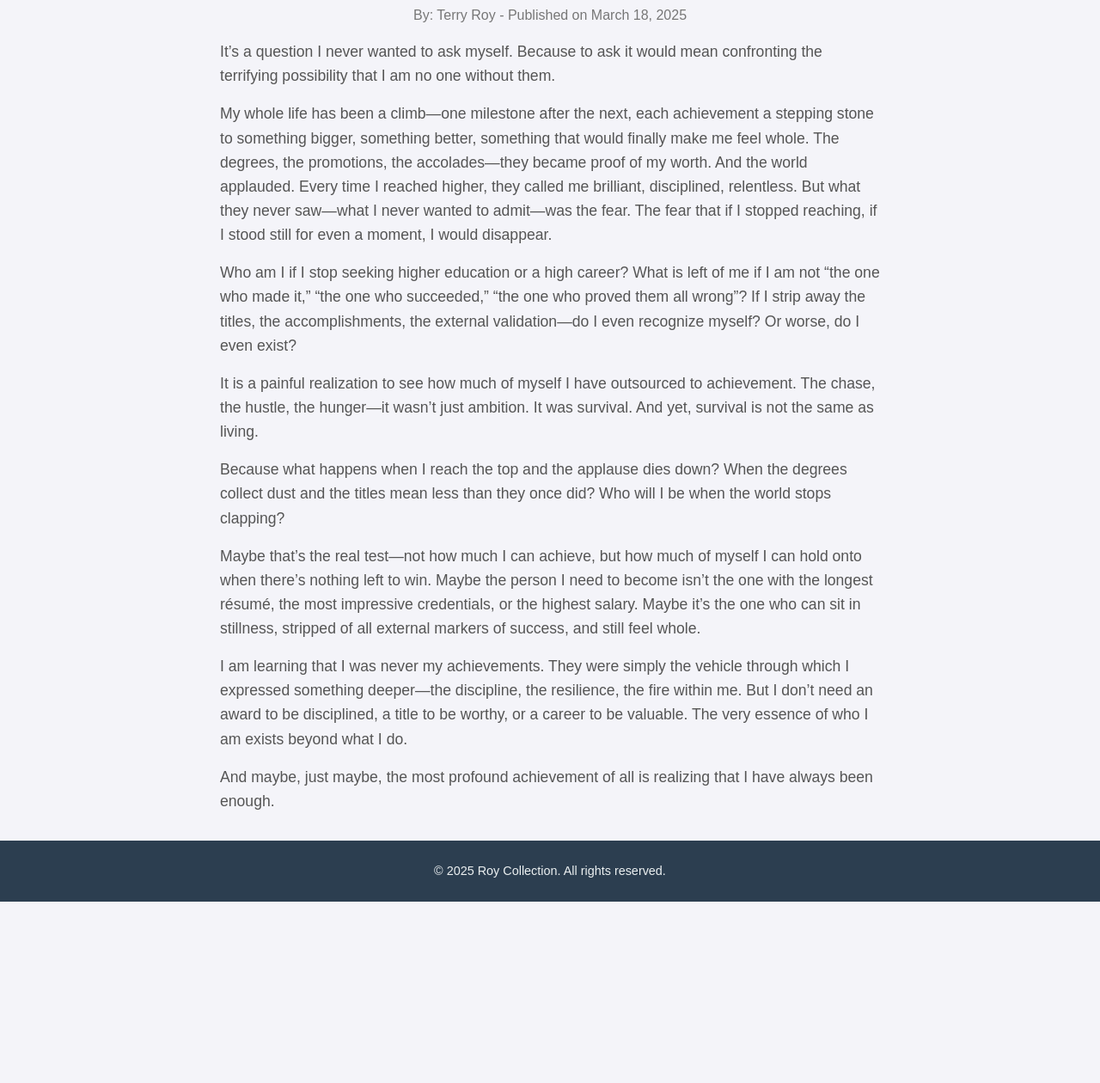
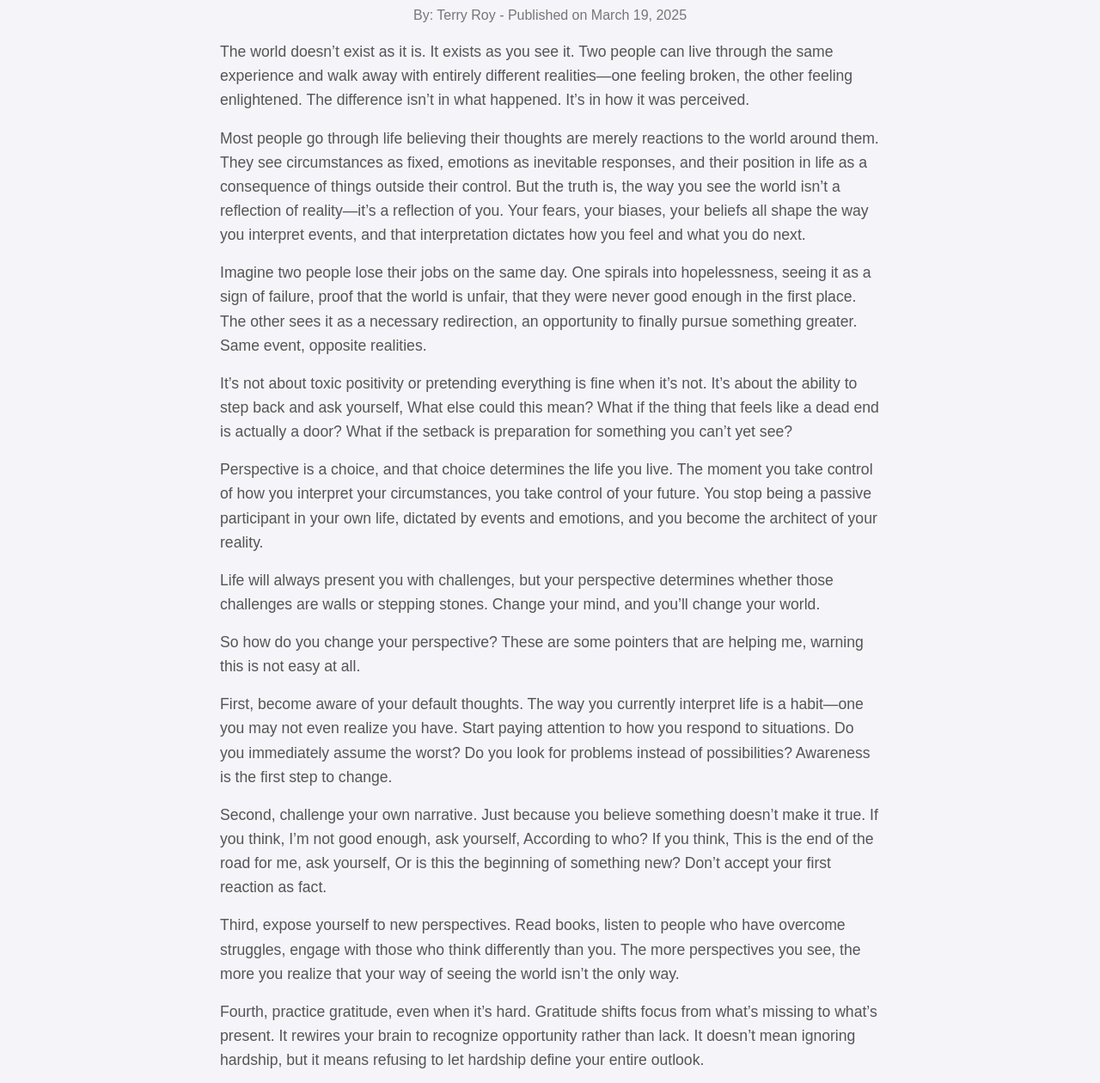
Before and after one commit to t-provelo/solace-wealth-journal, a plain HTML site: page dose.html in a window 1280 px wide. Shown: the part 270-1530 px from the top of the page at 86% size. Before the commit the page ends 1319 px from the top, so only its background shows below. Drawn offline with Linux system fonts and the light colour scheme.

Commit message:
Update code

```diff
--- a/dose.html
+++ b/dose.html
@@ -31,17 +31,22 @@
         <a href="about.html">About Us</a>
     </nav>
     <section class="content">
-        <h2>Who Am I Without My Achievements?</h2>
+        <h2>Power of Perspective</h2>
         <div class="article">
-            <div class="byline">By: Terry Roy - Published on March 18, 2025</div>
-            <p>It’s a question I never wanted to ask myself. Because to ask it would mean confronting the terrifying possibility that I am no one without them.</p>
-            <p>My whole life has been a climb—one milestone after the next, each achievement a stepping stone to something bigger, something better, something that would finally make me feel whole. The degrees, the promotions, the accolades—they became proof of my worth. And the world applauded. Every time I reached higher, they called me brilliant, disciplined, relentless. But what they never saw—what I never wanted to admit—was the fear. The fear that if I stopped reaching, if I stood still for even a moment, I would disappear.</p>
-            <p>Who am I if I stop seeking higher education or a high career? What is left of me if I am not “the one who made it,” “the one who succeeded,” “the one who proved them all wrong”? If I strip away the titles, the accomplishments, the external validation—do I even recognize myself? Or worse, do I even exist?</p>
-            <p>It is a painful realization to see how much of myself I have outsourced to achievement. The chase, the hustle, the hunger—it wasn’t just ambition. It was survival. And yet, survival is not the same as living.</p>
-            <p>Because what happens when I reach the top and the applause dies down? When the degrees collect dust and the titles mean less than they once did? Who will I be when the world stops clapping?</p>
-            <p>Maybe that’s the real test—not how much I can achieve, but how much of myself I can hold onto when there’s nothing left to win. Maybe the person I need to become isn’t the one with the longest résumé, the most impressive credentials, or the highest salary. Maybe it’s the one who can sit in stillness, stripped of all external markers of success, and still feel whole.</p>
-            <p>I am learning that I was never my achievements. They were simply the vehicle through which I expressed something deeper—the discipline, the resilience, the fire within me. But I don’t need an award to be disciplined, a title to be worthy, or a career to be valuable. The very essence of who I am exists beyond what I do.</p>
-            <p>And maybe, just maybe, the most profound achievement of all is realizing that I have always been enough.</p>
+            <div class="byline">By: Terry Roy - Published on March 19, 2025</div>
+            <p>The world doesn’t exist as it is. It exists as you see it. Two people can live through the same experience and walk away with entirely different realities—one feeling broken, the other feeling enlightened. The difference isn’t in what happened. It’s in how it was perceived.</p>
+            <p>Most people go through life believing their thoughts are merely reactions to the world around them. They see circumstances as fixed, emotions as inevitable responses, and their position in life as a consequence of things outside their control. But the truth is, the way you see the world isn’t a reflection of reality—it’s a reflection of you. Your fears, your biases, your beliefs all shape the way you interpret events, and that interpretation dictates how you feel and what you do next.</p>
+            <p>Imagine two people lose their jobs on the same day. One spirals into hopelessness, seeing it as a sign of failure, proof that the world is unfair, that they were never good enough in the first place. The other sees it as a necessary redirection, an opportunity to finally pursue something greater. Same event, opposite realities.</p>
+            <p>It’s not about toxic positivity or pretending everything is fine when it’s not. It’s about the ability to step back and ask yourself, What else could this mean? What if the thing that feels like a dead end is actually a door? What if the setback is preparation for something you can’t yet see?</p>
+            <p>Perspective is a choice, and that choice determines the life you live. The moment you take control of how you interpret your circumstances, you take control of your future. You stop being a passive participant in your own life, dictated by events and emotions, and you become the architect of your reality.</p>
+            <p>Life will always present you with challenges, but your perspective determines whether those challenges are walls or stepping stones. Change your mind, and you’ll change your world.</p>
+            <p>So how do you change your perspective? These are some pointers that are helping me, warning this is not easy at all.</p>
+            <p>First, become aware of your default thoughts. The way you currently interpret life is a habit—one you may not even realize you have. Start paying attention to how you respond to situations. Do you immediately assume the worst? Do you look for problems instead of possibilities? Awareness is the first step to change.</p>
+            <p>Second, challenge your own narrative. Just because you believe something doesn’t make it true. If you think, I’m not good enough, ask yourself, According to who? If you think, This is the end of the road for me, ask yourself, Or is this the beginning of something new? Don’t accept your first reaction as fact.</p>
+            <p>Third, expose yourself to new perspectives. Read books, listen to people who have overcome struggles, engage with those who think differently than you. The more perspectives you see, the more you realize that your way of seeing the world isn’t the only way.</p>
+            <p>Fourth, practice gratitude, even when it’s hard. Gratitude shifts focus from what’s missing to what’s present. It rewires your brain to recognize opportunity rather than lack. It doesn’t mean ignoring hardship, but it means refusing to let hardship define your entire outlook.</p>
+            <p>Finally, act as if the new perspective is already yours. Even if you don’t fully believe it yet, start behaving like you do. If you want to see challenges as opportunities, start treating them that way. If you want to believe in yourself, start acting like someone who does. Your mind will follow where your actions lead.</p>
+            <p>Changing perspective isn’t about denying reality. It’s about taking control of how reality affects you. Your life is only as limited as the lens you see it through. Shift the lens, and you shift your entire world.</p>
         </div>
     </section>
     <footer>© 2025 Roy Collection. All rights reserved.</footer>
```
Also changed, not shown: tech.html (+8 -8 lines).
